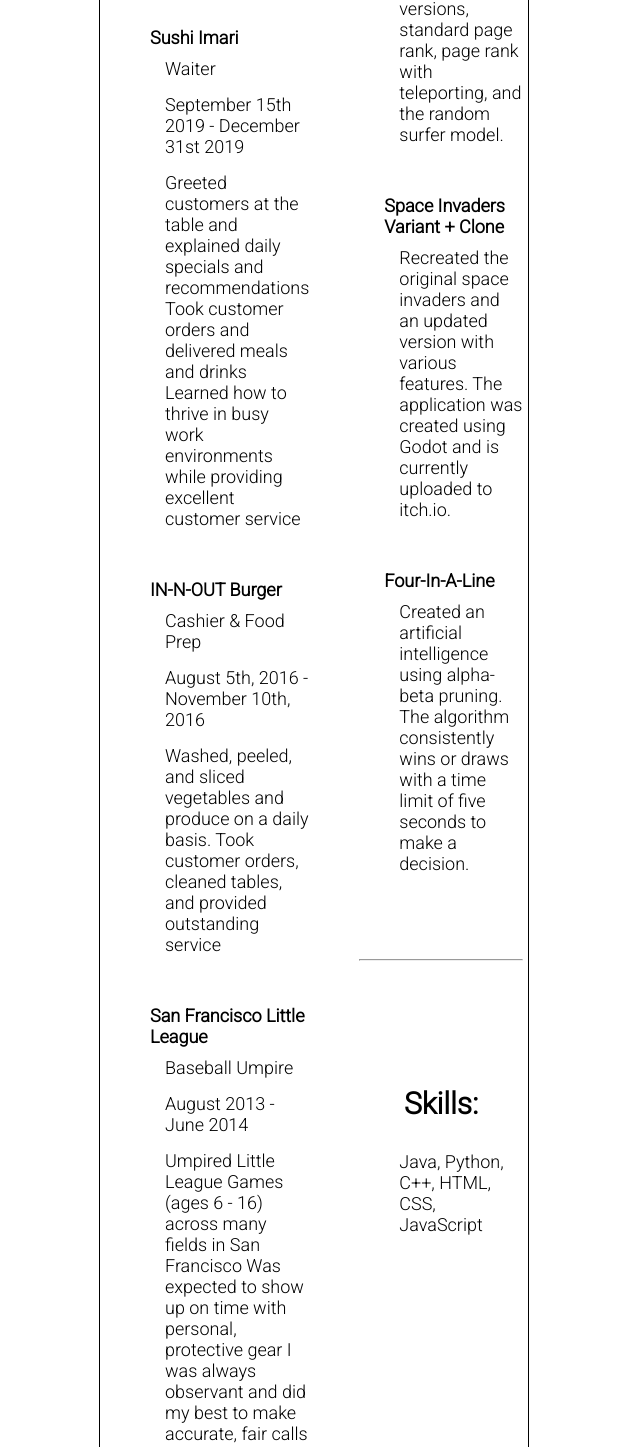
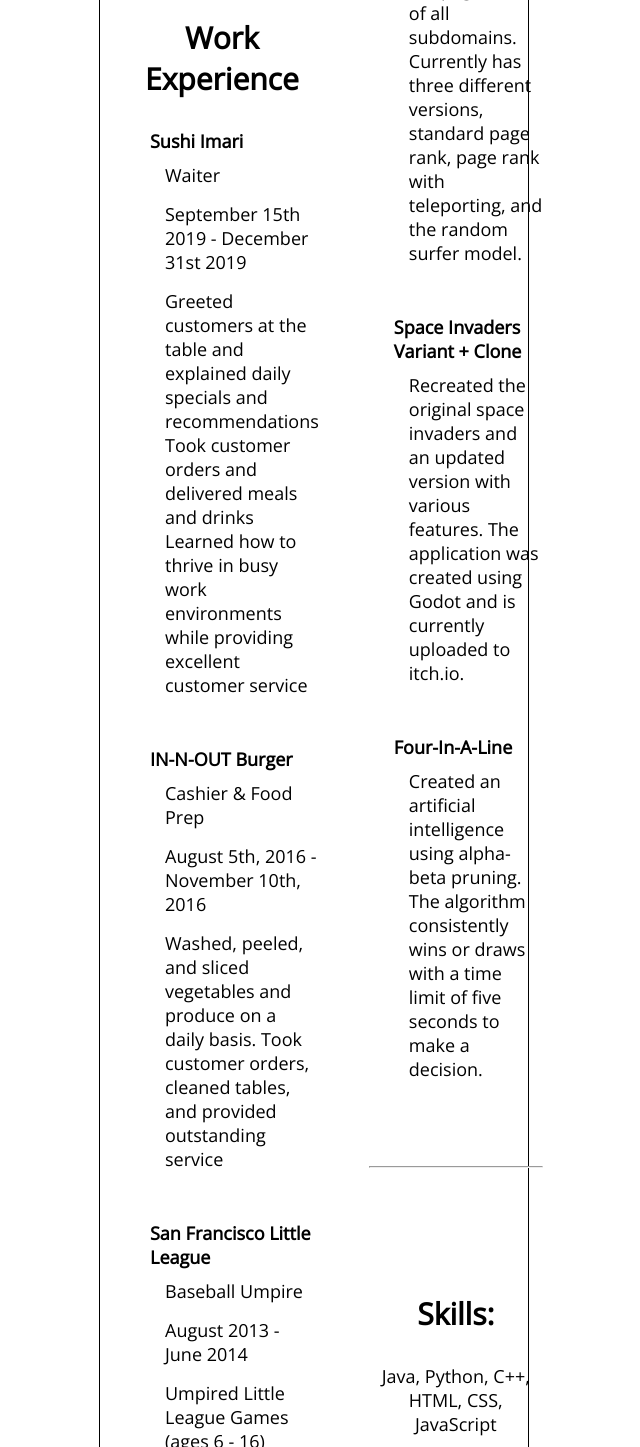
Before and after one commit to kson4/Resume, a plain HTML site: page index.html in a window 1280 px wide. Shown: the part 987-2434 px from the top of the page, without its empty margins (326-966 px from the left). Drawn offline with nearby package versions, Linux system fonts and the light colour scheme.

Commit message:
changed font, adjusted alignments

```diff
--- a/index.html
+++ b/index.html
@@ -7,7 +7,7 @@
     <title>Resume</title>
     <link rel="preconnect" href="https://fonts.googleapis.com">
     <link rel="preconnect" href="https://fonts.gstatic.com" crossorigin>
-    <link href="https://fonts.googleapis.com/css2?family=Roboto:wght@300&display=swap" rel="stylesheet">
+    <link href="https://fonts.googleapis.com/css2?family=Open+Sans&family=Roboto&display=swap" rel="stylesheet">
     <link rel="stylesheet" href="styles.css">
 </head>
 <body>
--- a/styles.css
+++ b/styles.css
@@ -2,17 +2,25 @@
     margin: 0;
     padding: 0;
     font-size: 18px;
-    font-family: "Roboto", "sans-serif";
+    font-family: "Open Sans", "sans-serif";
 }
 
 .container {
+    display: flex;
+    justify-content: center;
+    flex-direction: column;
     margin-top: 10px;
+    margin-bottom: 15px;
     margin-left: 425px;
     margin-right: 425px;
     padding-top: 10px;
     padding-bottom: 25px;
     border: 1px solid black
 }
+
+/* h1, h2, h3 {
+    font-family: "Arimo", sans-serif;
+} */
 
 h1 {
     font-size: 60px;
@@ -92,6 +100,11 @@
     margin-top: 125px;
 }
 
+.skills p {
+    padding: 0;
+    text-align: center;
+}
+
 .projects {
     margin-top: 75px;
 }
```
